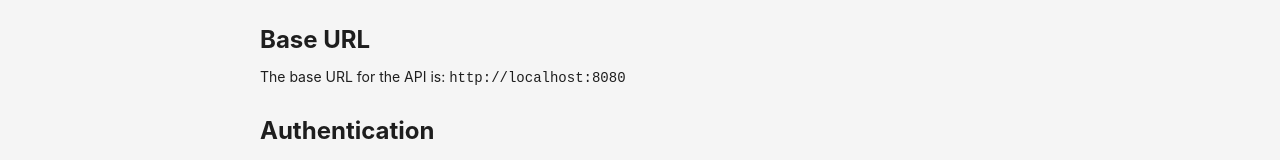
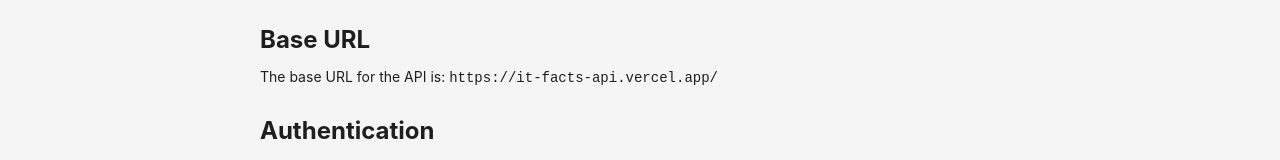
Before and after one commit to Vedansh-Dubey/facts-api, a React (Create React App) app: page /documentation in a window 1280 px wide. Shown: the part 279-439 px from the top of the page. Built offline with nearby package versions, Linux system fonts and the light colour scheme; no server answers.

Commit message:
Documentation updates

```diff
--- a/src/pages/documentationPage/documentationPage.js
+++ b/src/pages/documentationPage/documentationPage.js
@@ -17,7 +17,7 @@
 
             <section className="section">
                 <h2 className="section-title">Base URL</h2>
-                <p>The base URL for the API is: <code>http://localhost:8080</code></p>
+                <p>The base URL for the API is: <code>https://it-facts-api.vercel.app/</code></p>
             </section>
 
             <section className="section">
@@ -158,7 +158,7 @@
                 <pre style={{ color: "red" }}>
                     Make sure you logout after you are done with the dashboard
                 </pre>
-                <p style={{ paddingTop: "10px" }}>To minimize OTP requests on our development package, the session duration has been extended to 2 hours. <b style={{color:"red"}}>If you close the tab or navigate away, you'll remain logged in until you manually log out of the session.</b> After 2 hours of inactivity, the system will automatically log you out for security. This approach balances user experience and security by preventing indefinite session persistence.</p>
+                <p style={{ paddingTop: "10px" }}>To minimize OTP requests on our development package, the session duration has been extended<b style={{color:"red"}}>If you close the tab or navigate away, you'll remain logged in until you manually log out of the session.</b> So logout whenever you feel you are done using the API which would be good for security reasons.</p>
 
                <p> Only 10 users can sign in per day, so if you are facing an error getting the OTP, please try sometime later or the next day.</p>
             </section>
```
